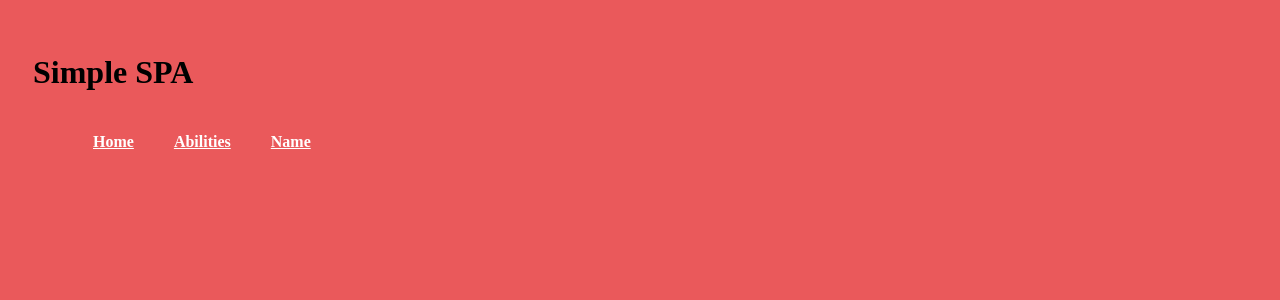
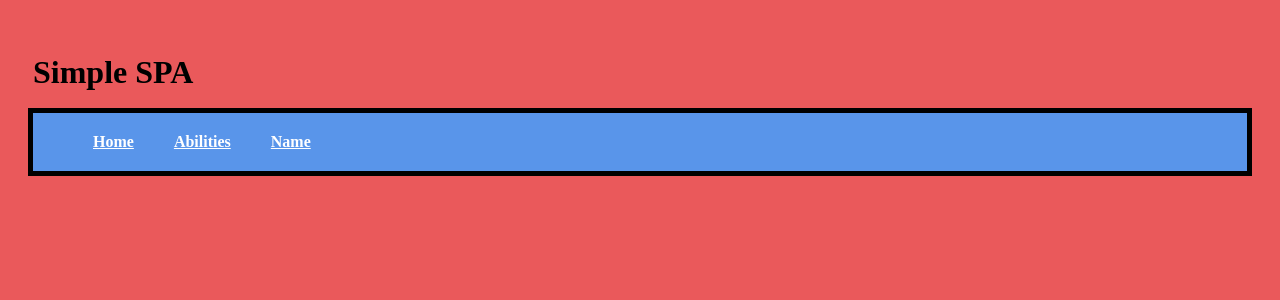
Before and after one commit to jjproby/ReactTrial, a React (Create React App) app: page / in a window 1280 px wide. Shown: the top 300 px of the page. Built offline with nearby package versions, Linux system fonts and the light colour scheme.

Commit message:
removed some un-needed code. Also improved the CSS. It actually looks good.

```diff
--- a/src/App.js
+++ b/src/App.js
@@ -8,7 +8,8 @@ const Title = styled.h1`
 
 const Wrapper = styled.section`
   padding: 4em;
-  background: papayawhip;
+  background: #5995ea;
+  outline: 5px solid black;
 `;
 
 const Section = styled.p`
@@ -93,10 +94,6 @@ class App extends Component {
       }
     }
 
-    const test = () => {
-      window.location.href = '../public/abilities.html'
-    }
-
     if (abilities !== undefined) {
       abilitiesList = this.state.data.abilities.map((ability, i) => {
         return (
@@ -158,7 +155,6 @@ class App extends Component {
             ? <p>{this.state.error}</p>
             : null
           }
-          <button onClick={test}> New Page </button>
         </div>
       </Wrapper>
     )
--- a/src/Main.js
+++ b/src/Main.js
@@ -13,7 +13,7 @@ class Main extends Component {
       <div>
         <h1> Simple SPA </h1>
         <HashRouter>
-          <div>
+          <div className="outline">
             <ul className="header">
               <li><NavLink to='/'>Home</NavLink></li>
               <li><NavLink to="/abilities">Abilities</NavLink></li>
--- a/src/index.css
+++ b/src/index.css
@@ -15,3 +15,8 @@ ul.header li a {
   display: inline-block;
   padding: 20px;
 }
+
+ul.header {
+  background-color: #5995ea;
+  outline: 5px solid black;
+}
```
